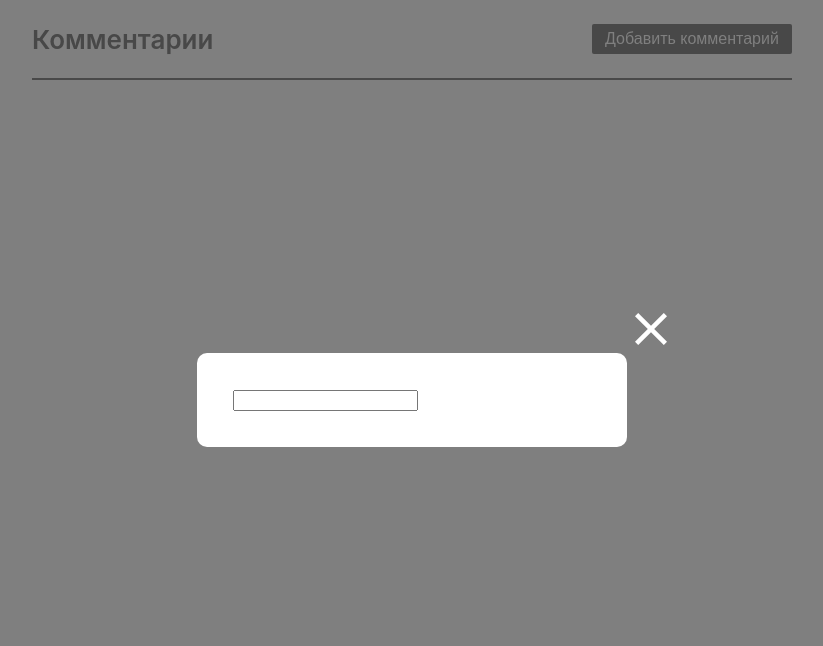
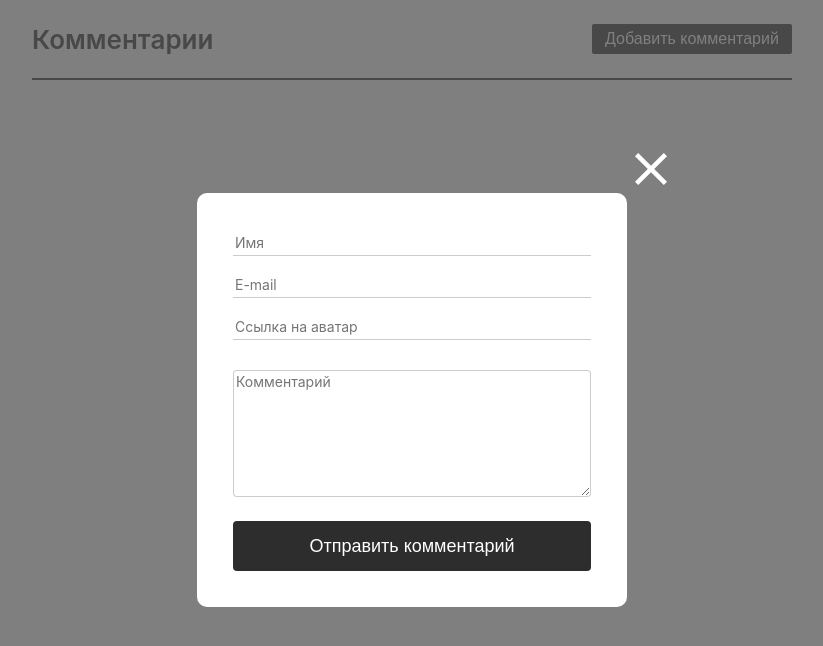
Before and after one commit to elmanAliev/comments, a React (Create React App) app: page / in a window 1280 px wide. Both pictures are taken after a click on the button "Добавить комментарий". Shown: the top 646 px of the page, without its empty margins (228-1051 px from the left). Built offline with nearby package versions, Linux system fonts and the light colour scheme.

Commit message:
feat: add form

```diff
--- a/src/App.js
+++ b/src/App.js
@@ -1,24 +1,24 @@
 import { useState } from 'react';
 import { Container } from './AppStyled';
-import { Header } from './components/Header/Header'
-import { Form } from './components/Form/Form'
+import { Header } from './components/Header/Header';
+import { Form } from './components/Form/Form';
+import { arrayOfComments } from './utils/dataComments'
 
 function App() {
 
   const [isOpened, setIsOpened] = useState(false);
-  const [comments, setComments] = useState([]);
+  const [comments, setComments] = useState([...arrayOfComments]);
 
   const handleOpenPopup = () => setIsOpened(true);
-  const handleClosePopup = () => {
-    setIsOpened(false);
-  }
+  const handleClosePopup = () => setIsOpened(false);
 
+  const handleAddComment = (newComment) => setComments([...comments, newComment]);
 
+  console.log(comments)
   return (
     <Container>
       <Header handleOpen={handleOpenPopup} />
-      {isOpened && <Form handleClose={handleClosePopup} />}
-      {/* <button onClick={handleOpenPopup}></button> */}
+      {isOpened && <Form handleClose={handleClosePopup} onAddComment={handleAddComment} />}
     </Container>
   );
 }
--- a/src/AppStyled.js
+++ b/src/AppStyled.js
@@ -6,3 +6,9 @@ export const Container = styled.div`
   margin: 0 auto;
   padding: 0 20px;
 `;
+
+export const CommentList = styled.ul`
+  width: 100%;
+  margin: 0 auto;
+  padding: 0 20px;
+`;
--- a/src/components/Form/Form.js
+++ b/src/components/Form/Form.js
@@ -1,15 +1,51 @@
-import { Wrapper, Overlay, FormComment, FormCloseButton } from './FormStyled';
+import { useState } from 'react';
+import { Wrapper, Overlay, FormComment, CloseButton, Input, Textarea, SubmitButton } from './FormStyled';
 
-export const Form = ({handleClose}) => {
+export const Form = ({handleClose, onAddComment}) => {
 
+    const [comment, setComment] = useState({name: '', email: '', avatar:'', text: ''});
 
+    const addComment = (e) => {
+        e.preventDefault();
+        onAddComment(comment);
+        handleClose();
+        setComment({});
+    }
 
     return (
         <Wrapper>
             <Overlay onClick={handleClose}/>
             <FormComment>
-                <FormCloseButton onClick={handleClose} type='button'/>
-                <input />
+                <CloseButton onClick={handleClose} type='button'/>
+                <Input
+                    placeholder={'Имя'}
+                    name={'name'}
+                    type='text'
+                    onChange={e => setComment({...comment, name: e.target.value})}
+                    value={comment.name}
+                />
+                <Input
+                    placeholder={'E-mail'}
+                    type='email'
+                    name={'email'}
+                    onChange={e => setComment({...comment, email: e.target.value})}
+                    value={comment.email}
+                />
+                <Input
+                    placeholder={'Ссылка на аватар'}
+                    type='url'
+                    name={'avatar'}
+                    onChange={e => setComment({...comment, avatar: e.target.value})}
+                    value={comment.avatar}
+                />
+                <Textarea
+                    placeholder={'Комментарий'}
+                    type='url'
+                    name={'text'}
+                    onChange={e => setComment({...comment, text: e.target.value})}
+                    value={comment.text}
+                />
+                <SubmitButton onClick={addComment}>Отправить комментарий</SubmitButton>
             </FormComment>
         </Wrapper>
     );
--- a/src/components/Form/FormStyled.js
+++ b/src/components/Form/FormStyled.js
@@ -32,7 +32,7 @@ export const FormComment = styled.form`
     position: relative;
 `;
 
-export const FormCloseButton = styled.button`
+export const CloseButton = styled.button`
     width: 32px;
     height: 32px;
     background-image: url(${closeButton});
@@ -49,4 +49,65 @@ export const FormCloseButton = styled.button`
     :hover{
         opacity: .6;
     }
+
+    :focus {
+        outline: none;
+    }
 `;
+
+export const Input = styled.input`
+    font-family: inherit;
+    width: 100%;
+    height: 27px;
+    border: 0;
+    border-bottom: 1px solid rgba(0,0,0,.2);
+    font-style: normal;
+    font-weight: normal;
+    font-size: 14px;
+    line-height: 17px;
+    color: #000;
+    margin-bottom: 15px;
+
+    :focus {
+        outline: none;
+    }
+`;
+
+export const Textarea = styled.textarea`
+    font-family: inherit;
+    width: 100%;
+    height: 127px;
+    border: 0;
+    border: 1px solid rgba(0,0,0,.2);
+    font-style: normal;
+    font-weight: normal;
+    font-size: 14px;
+    line-height: 17px;
+    color: #000;
+    margin-bottom: 20px;
+    margin-top: 15px;
+    border-radius: 4px;
+
+    :focus {
+        outline: none;
+    }
+`;
+
+export const SubmitButton = styled.button`
+    width: 100%;
+    height: 50px;
+    background-color: rgb(45, 45, 45);
+    color: white;
+    font-size: 18px;
+    line-height: 22px;
+    text-align: center;
+    border-radius: 4px;
+    transition: opacity 0.2s linear;
+    border: 0;
+    cursor: pointer;
+
+    :hover {
+        opacity: 0.6;
+    }
+
+`;
--- a/src/components/Header/Header.js
+++ b/src/components/Header/Header.js
@@ -1,8 +1,6 @@
 import { Wrapper, Title, Button } from './HeaderStyled';
 
 export const Header = ({handleOpen}) => {
-
-
 
     return (
         <Wrapper>
--- /dev/null
+++ b/src/utils/dataComments.js
@@ -0,0 +1,5 @@
+export const arrayOfComments = [
+    {name: 'Иван', email: 'ivan@ya.ru', avatar: 'https://vraki.net/sites/default/files/inline/images/10_342.jpg', text: 'Комментарий — (от лат. commentarius заметки, толкование) 1) разновидность оперативного аналитического материала, разъясняющего смысл актуального общественно политические события, документа и т. п.; 2) книжный комментарий (примечания) пояснения к тексту'},
+    {name: 'Петр', email: 'petr@ya.ru', avatar: 'https://avatars.mds.yandex.net/get-pdb/1632284/46e91783-79a6-4c73-9252-f84f4f76e36a/s1200?webp=false', text: 'Комментарий — (от лат. commentarius заметки, толкование) 1) разновидность оперативного аналитического материала, разъясняющего смысл актуального общественно политические события, документа и т. п.; 2) книжный комментарий (примечания) пояснения к тексту'},
+    {name: 'Марк', email: 'mark@ya.ru', avatar: 'https://placepic.ru/wp-content/uploads/2021/02/image_562610131056464036330.jpg', text: 'Комментарий — (от лат. commentarius заметки, толкование) 1) разновидность оперативного аналитического материала, разъясняющего смысл актуального общественно политические события, документа и т. п.; 2) книжный комментарий (примечания) пояснения к тексту'},
+]
```
Also changed, not shown: src/components/Input/Input.js (added, +8 -0 lines), src/components/Input/InputStyled.js (added, +19 -0 lines), src/components/Textarea/Textarea.js (added, +8 -0 lines), src/components/Textarea/TextareaStyled.js (added, +19 -0 lines), src/setupTests.js (deleted, +0 -5 lines).
